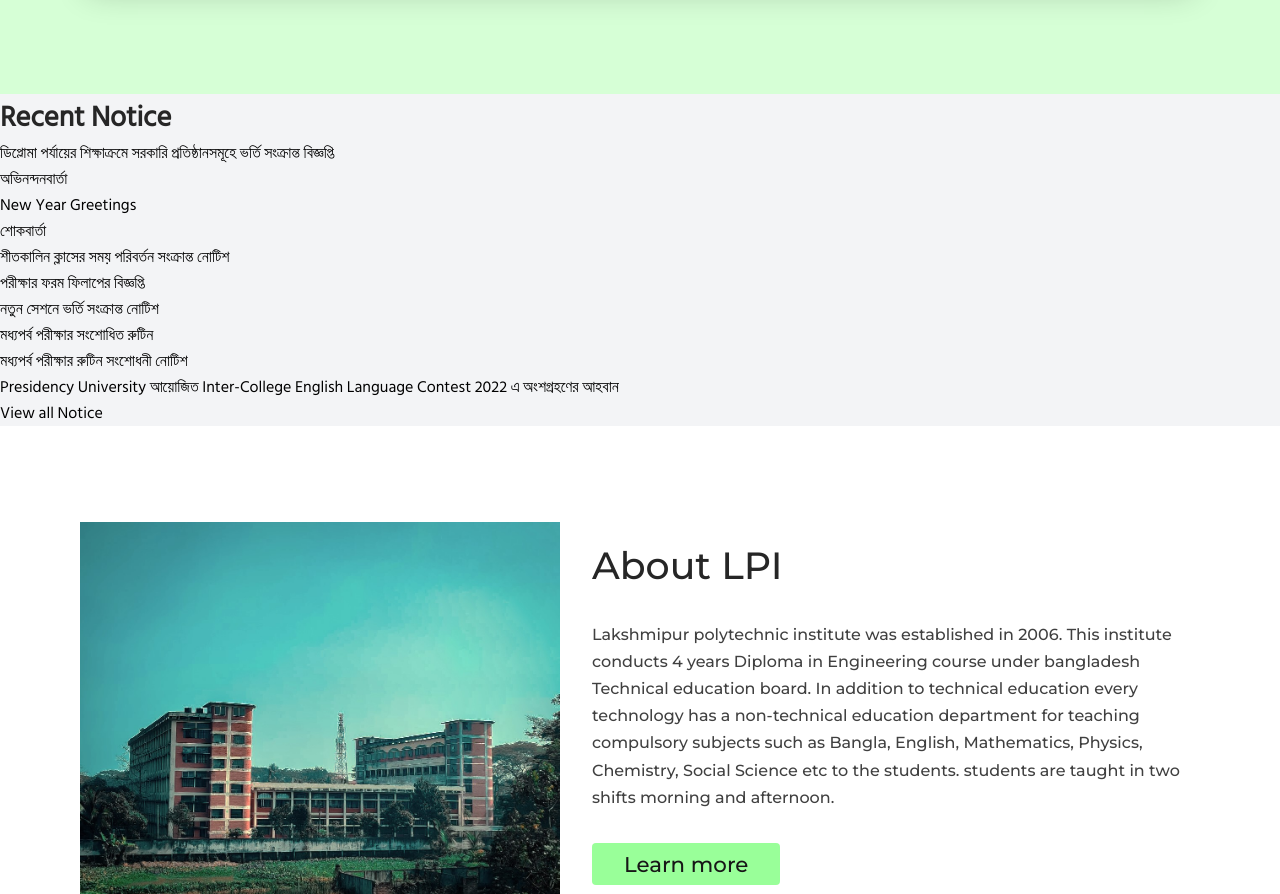
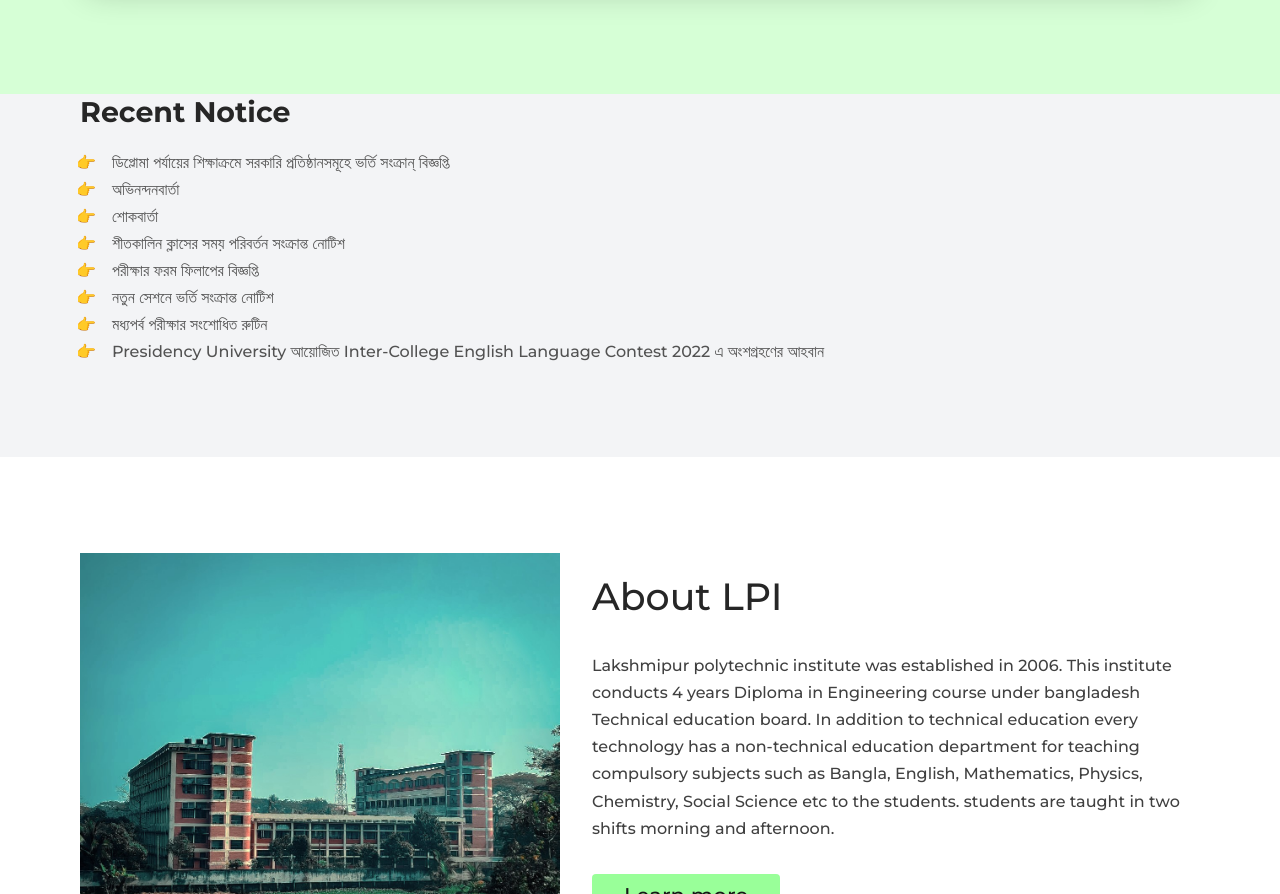
Before and after one commit to al-imam/lpi, a React (Vite) app: page / in a window 1280 px wide. Shown: the part 1615-2509 px from the top of the page. Built offline with nearby package versions, Linux system fonts and the light colour scheme.

Commit message:
reuse Link component in recentNotice component

```diff
--- a/src/components/RecentNotice/RecentNotice.jsx
+++ b/src/components/RecentNotice/RecentNotice.jsx
@@ -1,52 +1,8 @@
-import classes from "./recentNotice.module.css";
+import Links from "../Links/Links";
+import data from "./data";
 
 function RecentNotice() {
-  return (
-    <div className={classes.RecentNotice}>
-      <h4 className={classes.heading}>Recent Notice</h4>
-      <ul>
-        <li>
-          <a>
-            ডিপ্লোমা পর্যায়ের শিক্ষাক্রমে সরকারি প্রতিষ্ঠানসমূহে ভর্তি সংক্রান্ত
-            বিজ্ঞপ্তি
-          </a>
-        </li>
-        <li>
-          <a>অভিনন্দনবার্তা</a>
-        </li>
-        <li>
-          <a>New Year Greetings</a>
-        </li>
-        <li>
-          <a>শোকবার্তা</a>
-        </li>
-        <li>
-          <a>শীতকালিন ক্লাসের সময় পরিবর্তন সংক্রান্ত নোটিশ</a>
-        </li>
-        <li>
-          <a>পরীক্ষার ফরম ফিলাপের বিজ্ঞপ্তি</a>
-        </li>
-        <li>
-          <a>নতুন সেশনে ভর্তি সংক্রান্ত নোটিশ</a>
-        </li>
-        <li>
-          <a>মধ্যপর্ব পরীক্ষার সংশোধিত রুটিন</a>
-        </li>
-        <li>
-          <a>মধ্যপর্ব পরীক্ষার রুটিন সংশোধনী নোটিশ</a>
-        </li>
-        <li>
-          <a>
-            Presidency University আয়োজিত Inter-College English Language Contest
-            2022 এ অংশগ্রহণের আহবান
-          </a>
-        </li>
-      </ul>
-      <div>
-        <a>View all Notice</a>
-      </div>
-    </div>
-  );
+  return <Links data={data} />;
 }
 
 export default RecentNotice;
```
